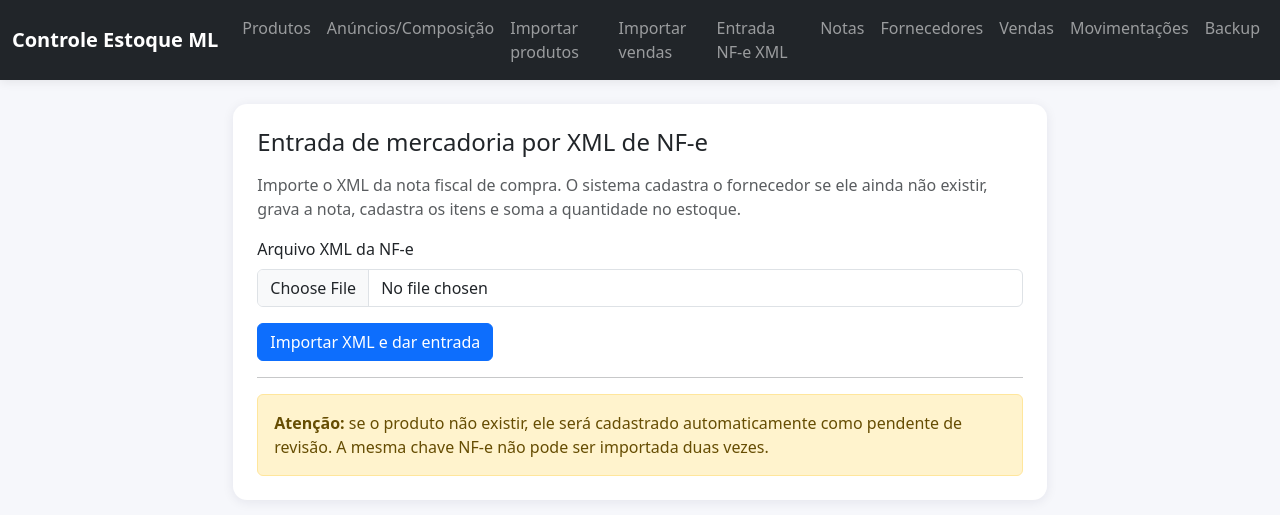
After one commit to caelessa/estoque_ml, a Flask app: page /importar-xml-nfe in a window 1280 px wide. The commit adds this page. Shown: the top 515 px of the page. Run offline with Flask 3, Linux system fonts and the light colour scheme; data that the repository does not hold is empty; some libraries are stand-ins or nearby versions.

Commit message:
Add files via upload

```diff
--- a/templates/base.html
+++ b/templates/base.html
@@ -20,6 +20,9 @@
         <li class="nav-item"><a class="nav-link" href="{{ url_for('anuncios') }}">Anúncios/Composição</a></li>
         <li class="nav-item"><a class="nav-link" href="{{ url_for('importar_produtos') }}">Importar produtos</a></li>
         <li class="nav-item"><a class="nav-link" href="{{ url_for('importar_vendas') }}">Importar vendas</a></li>
+        <li class="nav-item"><a class="nav-link" href="{{ url_for('importar_xml_nfe') }}">Entrada NF-e XML</a></li>
+        <li class="nav-item"><a class="nav-link" href="{{ url_for('notas_fiscais') }}">Notas</a></li>
+        <li class="nav-item"><a class="nav-link" href="{{ url_for('fornecedores') }}">Fornecedores</a></li>
         <li class="nav-item"><a class="nav-link" href="{{ url_for('vendas') }}">Vendas</a></li>
         <li class="nav-item"><a class="nav-link" href="{{ url_for('movimentacoes') }}">Movimentações</a></li>
         <li class="nav-item"><a class="nav-link" href="{{ url_for('backup') }}">Backup</a></li>
--- /dev/null
+++ b/templates/importar_xml_nfe.html
@@ -0,0 +1,35 @@
+{% extends "base.html" %}
+{% block content %}
+<div class="row justify-content-center">
+  <div class="col-lg-8">
+    <div class="card p-4">
+      <h4 class="mb-3">Entrada de mercadoria por XML de NF-e</h4>
+      <p class="text-muted">Importe o XML da nota fiscal de compra. O sistema cadastra o fornecedor se ele ainda não existir, grava a nota, cadastra os itens e soma a quantidade no estoque.</p>
+      <form method="post" enctype="multipart/form-data">
+        <div class="mb-3">
+          <label class="form-label">Arquivo XML da NF-e</label>
+          <input class="form-control" type="file" name="arquivo" accept=".xml" required>
+        </div>
+        <button class="btn btn-primary">Importar XML e dar entrada</button>
+      </form>
+      <hr>
+      <div class="alert alert-warning mb-0">
+        <strong>Atenção:</strong> se o produto não existir, ele será cadastrado automaticamente como pendente de revisão. A mesma chave NF-e não pode ser importada duas vezes.
+      </div>
+    </div>
+    {% if resultado %}
+    <div class="card p-4 mt-3">
+      <h5>Resultado da importação</h5>
+      <table class="table table-sm">
+        <tr><th>Fornecedor</th><td>{{ resultado.fornecedor }}</td></tr>
+        <tr><th>Número NF</th><td>{{ resultado.numero_nf }}</td></tr>
+        <tr><th>Itens importados</th><td>{{ resultado.itens }}</td></tr>
+        <tr><th>Produtos novos cadastrados</th><td>{{ resultado.produtos_criados }}</td></tr>
+        <tr><th>Movimentações de entrada</th><td>{{ resultado.movimentos }}</td></tr>
+      </table>
+      <a class="btn btn-outline-primary" href="{{ url_for('nota_fiscal_detalhe', nota_id=resultado.nota_id) }}">Ver nota importada</a>
+    </div>
+    {% endif %}
+  </div>
+</div>
+{% endblock %}
```
Also changed, not shown: templates/fornecedores.html (added, +20 -0 lines), templates/nota_fiscal_detalhe.html (added, +33 -0 lines), templates/notas_fiscais.html (added, +26 -0 lines).
